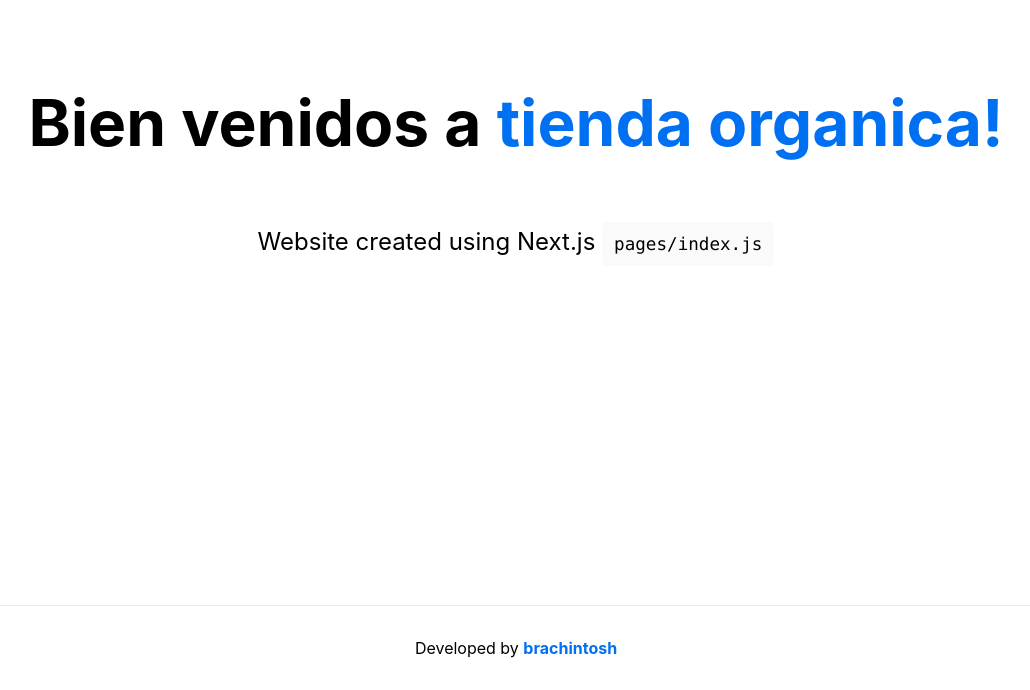
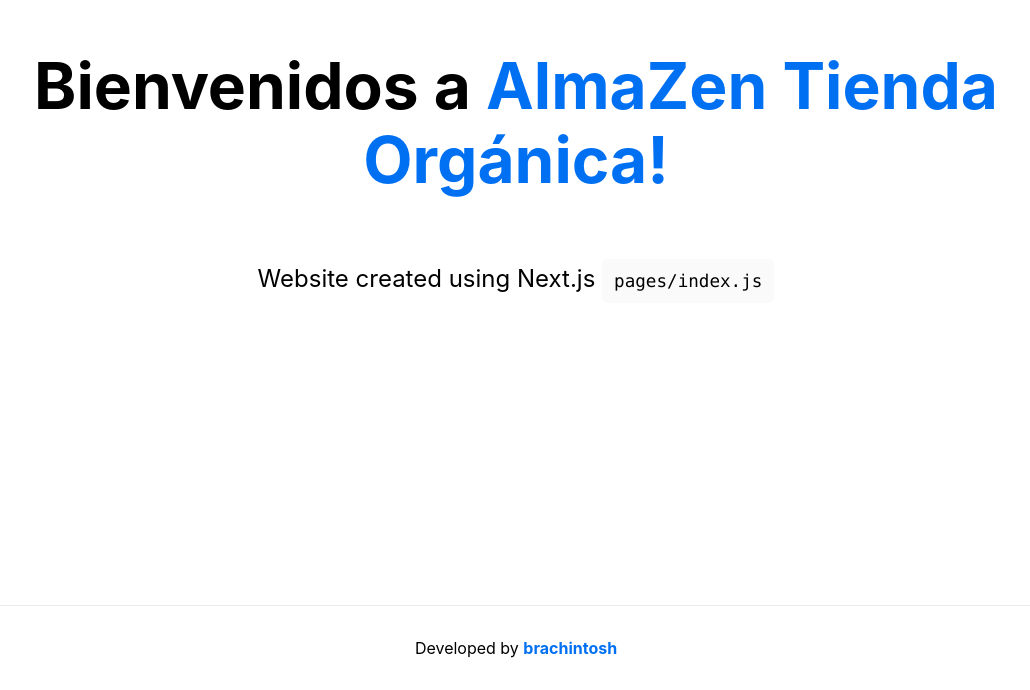
Before and after one commit to Brachintosh/tienda-organica, a Next.js app: page / in a window 1280 px wide. Shown: the part 195-885 px from the top of the page, without its empty margins (124-1154 px from the left). Built offline with nearby package versions, Linux system fonts and the light colour scheme.

Commit message:
re-named

```diff
--- a/pages/index.js
+++ b/pages/index.js
@@ -6,14 +6,14 @@
     <div className={styles.container}>
 
       <Head>
-        <title>Tienda Orgánica</title>
+        <title>AlmaZen - Tienda Orgánica</title>
         <meta name="description" content="Developed by brachintosh - Next.js" />
         <link rel="icon" href="/bio2.png" />
       </Head>
 
       <main className={styles.main}>
         <h1 className={styles.title}>
-          Bien venidos a <a href="https://nextjs.org">tienda organica!</a>
+          Bienvenidos a <a href="https://nextjs.org">AlmaZen Tienda Orgánica!</a>
         </h1>
         <p className={styles.description}>
           Website created using Next.js{' '}
```
